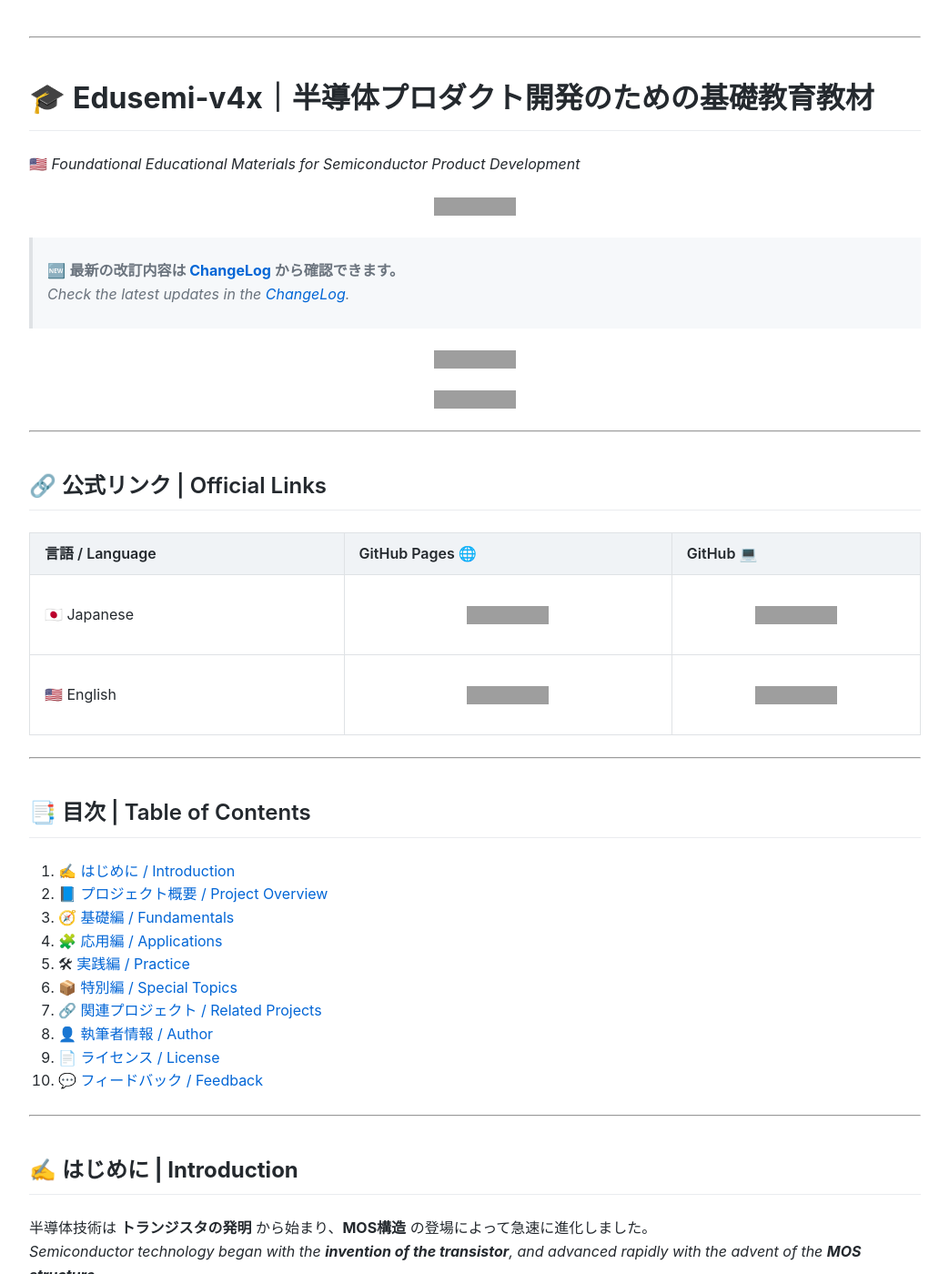
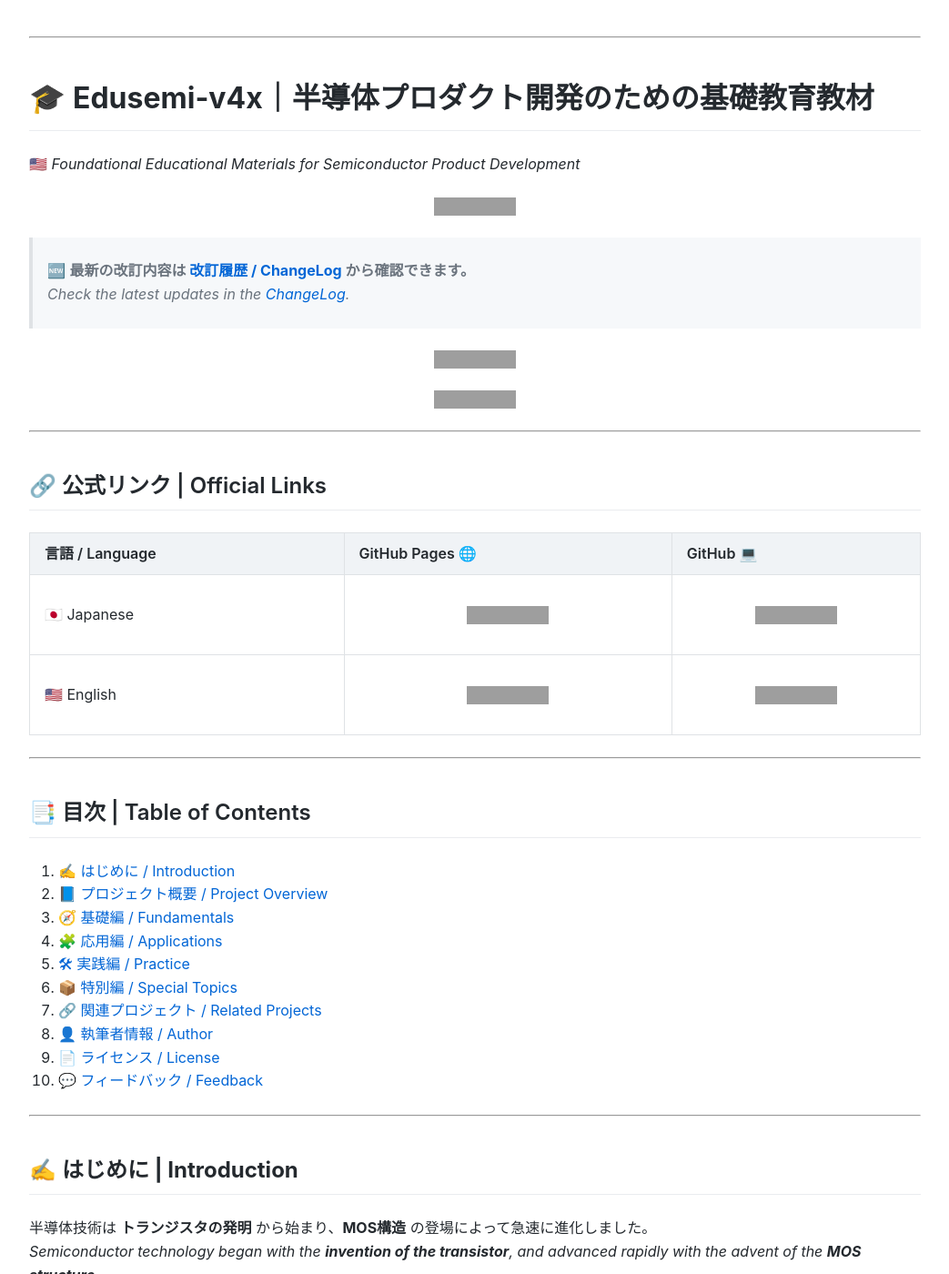
Before and after one commit to Samizo-AITL/Edusemi-v4x, a Jekyll site: the page built from index.md, in a window 1280 px wide and 1400 px high, cut to the strip 0-1400 px from the top of the window. Shown: the whole strip at 91% size, without its empty margins (118-1161 px from the left). Built offline with Jekyll 4.4.1, drawn with Linux system fonts in a browser that asks for light colours; some of the changed lines change nothing that is shown; grey boxes are pictures that could not be loaded.

Commit message:
Update index.md

```diff
--- a/index.md
+++ b/index.md
@@ -10,7 +10,7 @@
 
 [![Samizo-AITLポータルサイトに戻る](https://img.shields.io/badge/Samizo--AITL%20ポータルサイトに戻る-brightgreen)](https://samizo-aitl.github.io/)
 
-> 🆕 **最新の改訂内容は [ChangeLog](revision_history.md) から確認できます。**
+> 🆕 **最新の改訂内容は [改訂履歴 / ChangeLog](revision_history.md) から確認できます。**
 > *Check the latest updates in the [ChangeLog](revision_history.md).*
 
 <p align="right">
@@ -32,16 +32,16 @@
 ---
 
 ## 📑 目次 | Table of Contents
-1. ✍️ [はじめに / Introduction](#️-はじめに--introduction)
-2. 📘 [プロジェクト概要 / Project Overview](#-プロジェクト概要--project-overview)
-3. 🧭 [基礎編 / Fundamentals](#-基礎編--fundamentals)
-4. 🧩 [応用編 / Applications](#-応用編--applications)
-5. 🛠 [実践編 / Practice](#-実践編--practice)
-6. 📦 [特別編 / Special Topics](#-特別編--special-topics)
-7. 🔗 [関連プロジェクト / Related Projects](#-関連プロジェクト--related-projects)
-8. 👤 [執筆者情報 / Author](#-執筆者情報--author)
-9. 📄 [ライセンス / License](#-ライセンス--license)
-10. 💬 [フィードバック / Feedback](#-フィードバック--feedback)
+1. [✍️ はじめに / Introduction](#introduction)
+2. [📘 プロジェクト概要 / Project Overview](#project-overview)
+3. [🧭 基礎編 / Fundamentals](#fundamentals)
+4. [🧩 応用編 / Applications](#applications)
+5. [🛠 実践編 / Practice](#practice)
+6. [📦 特別編 / Special Topics](#special-topics)
+7. [🔗 関連プロジェクト / Related Projects](#related-projects)
+8. [👤 執筆者情報 / Author](#author)
+9. [📄 ライセンス / License](#license)
+10. [💬 フィードバック / Feedback](#feedback)
 
 ---
 
```
